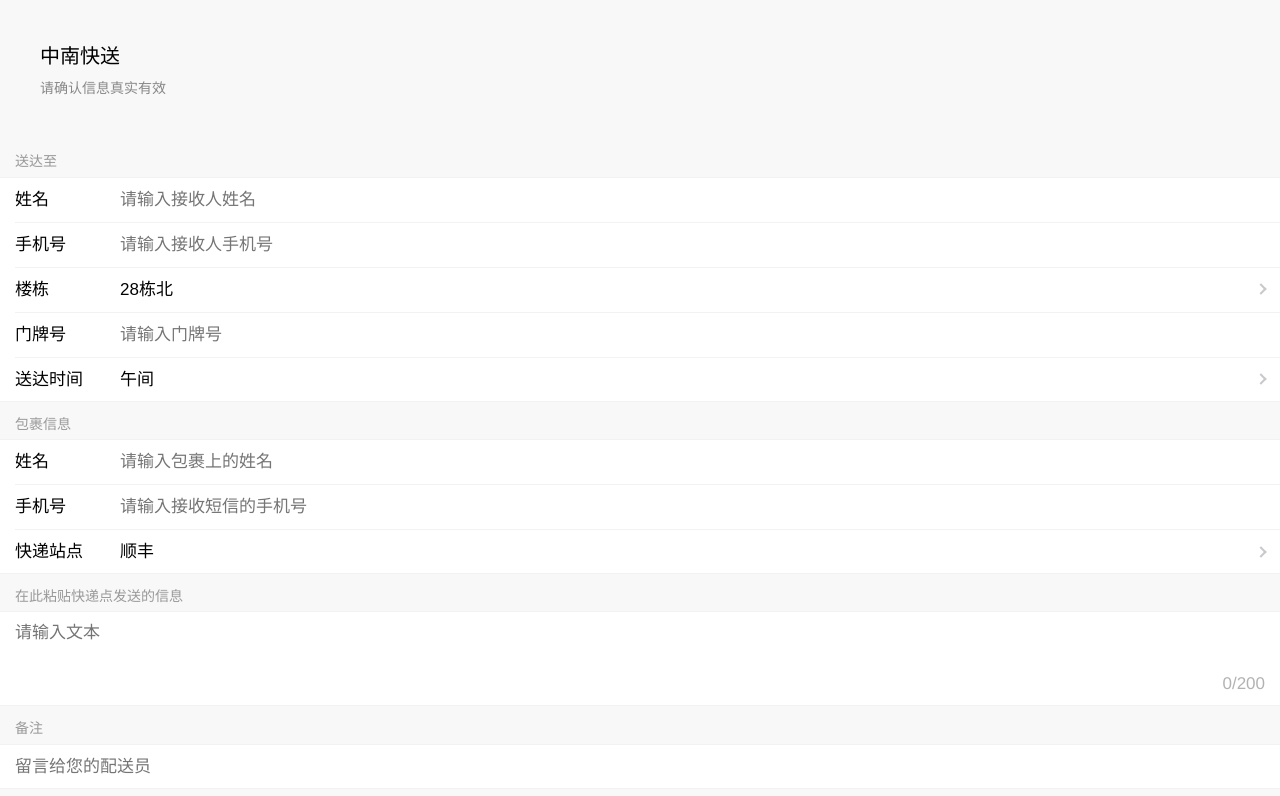
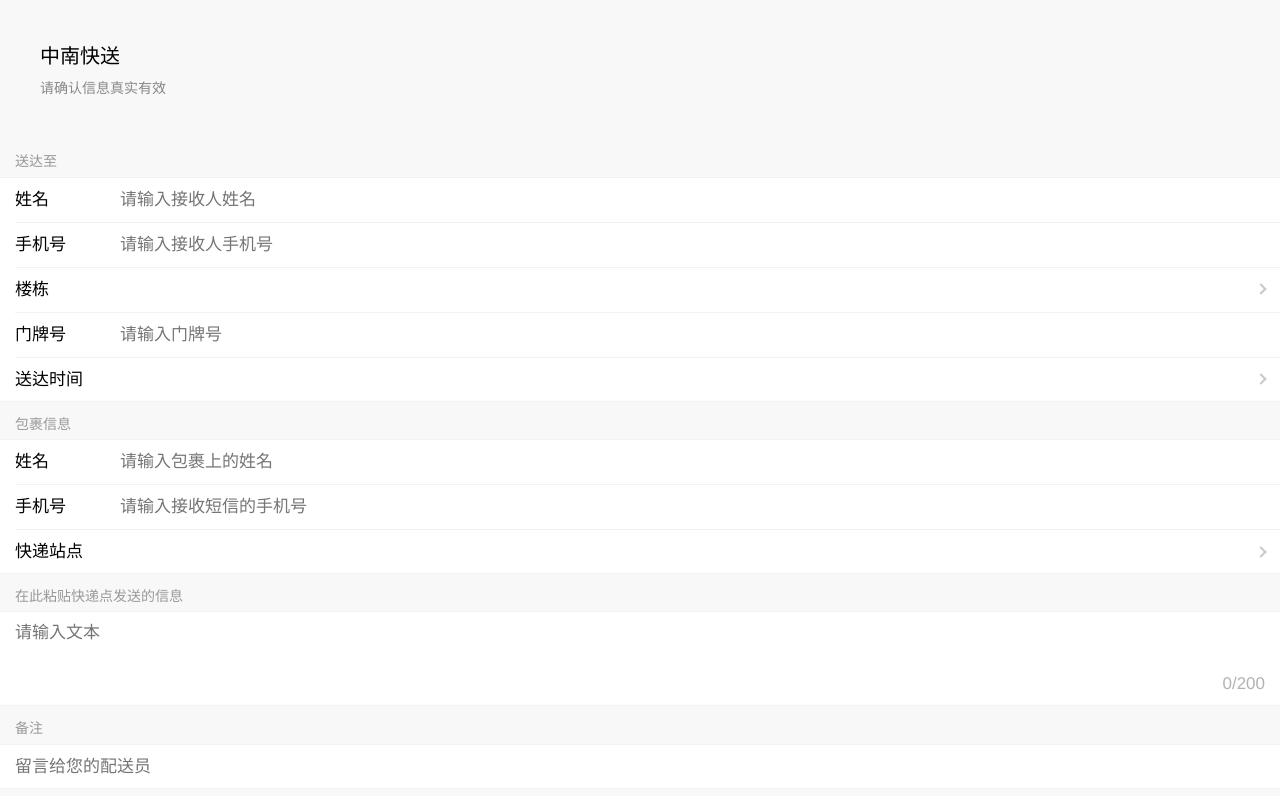
Before and after one commit to yummyjam/znks, a React (Create React App) app in the folder client/: page / in a window 1280 px wide. Shown: the top 796 px of the page. Built offline with nearby package versions, Linux system fonts and the light colour scheme.

Commit message:
Fill page complete

```diff
--- a/client/src/App.js
+++ b/client/src/App.js
@@ -3,79 +3,22 @@ import './components/weui/example.css';
 import './components/weui/weui.min.css';
 import Header from './components/Header';
 import Footer from "./components/Footer";
-import Input from "./components/Input";
-import Select from "./components/Select";
-import Textarea from "./components/Textarea";
-import Agree from "./components/Agree";
-import Btn from "./components/Btn";
-import Router from 'react-router';
+import { BrowserRouter as Router, Route, Link } from 'react-router-dom'
+import Fill from "./pages/Fill";
+import Confirm from "./pages/Confirm";
 
 class App extends Component {
-  constructor(props) {
-    super(props);
-    this.state = {
-      isAgreed: false
-    };
-    this.handleClick = this.handleClick.bind(this);
-    this.agreementClick = this.agreementClick.bind(this);
-  }
-  handleClick() {
-    alert('do not touch me, ok?')
-  }
-  agreementClick() {
-    this.setState((prev)=>({
-      isAgreed: !this.state.isAgreed
-    }));
-  }
   render() {
-    let expressLoc = {
-      '1':'顺丰',
-      '2':'圆通',
-      '3':'EMS'
-    }
-    let arrivalTime = {
-      '1': '午间',
-      '2': '晚间',
-      '3': '任意'
-    };
-    let options = {
-      '1': '28栋北',
-      '2': '1栋南'
-    };
-    let links = {
-      '百度': 'https://www.baidu.com/',
-      'Apple': 'https://www.apple.com/cn/'
-    };
     return (
       <div>
         <Header title="中南快送" desc="请确认信息真实有效" />
-        <div className="page__bd">
-          <div className="weui-cells__title">送达至</div>
-          <div className="weui-cells">
-            <Input label="姓名" type="text" placeholder="请输入接收人姓名" />
-            <Input label="手机号" type="number" placeholder="请输入接收人手机号" />
-            <Select label="楼栋" options={ options } />
-            <Input label="门牌号" type="number" placeholder="请输入门牌号" />
-            <Select label="送达时间" options={ arrivalTime } />
+        <Router>
+          <div>
+            <Route exact path="/" component={ Fill } />
+            <Route path="/confirm" component={ Confirm } />
           </div>
-          <div className="weui-cells__title">包裹信息</div>
-          <div className="weui-cells">
-            <Input label="姓名" type="text" placeholder="请输入包裹上的姓名" />
-            <Input label="手机号" type="number" placeholder="请输入接收短信的手机号" />
-            <Select label="快递站点" options={ expressLoc } />
-          </div>
-          <div className="weui-cells__title">在此粘贴快递点发送的信息</div>
-          <div className="weui-cells">
-            <Textarea placeholder="请输入文本" row="3" maxlength="200" />
-          </div>
-          <div className="weui-cells__title">备注</div>
-          <div className="weui-cells">
-            <Input type="text" placeholder="留言给您的配送员" />
-          </div>
-          <Agree href="javascript:;" onClick={ this.agreementClick } />
-          <Btn label="确定" onClick={ this.state.isAgreed ? this.handleClick : undefined } disabled={ !this.state.isAgreed } />
-        </div>
-        <Footer links={ links } text="Copyright © 2008-2016 weui.io" />
+        </Router>
+        <Footer links={ undefined } text="Copyright © 2008-2016 weui.io" />
       </div>
     );
   }
--- a/client/src/components/Btn.js
+++ b/client/src/components/Btn.js
@@ -12,7 +12,7 @@ class Btn extends Component {
     });
     return (
       <div className="weui-btn-area">
-        <a href="javascript:;" className={ cla } onClick={ this.props.onClick }>{ this.props.label }</a>
+        <a className={ cla } href="javascript:;" onClick={ this.props.onClick }>{ this.props.label }</a>
       </div>
     );
   }
--- a/client/src/components/Input.js
+++ b/client/src/components/Input.js
@@ -3,6 +3,18 @@ import './weui/example.css';
 import './weui/weui.min.css';
 
 class Input extends Component {
+  constructor(props) {
+    super(props);
+    this.state = {
+      value: ''
+    };
+    this.handleChange = this.handleChange.bind(this);
+  }
+  handleChange() {
+    this.setState(prevState => ({
+      value: this.input.value
+    }));
+  }
   render() {
     let hd;
     if (this.props.label) {
@@ -12,7 +24,7 @@ class Input extends Component {
       <div className="weui-cell">
         { hd }
         <div className="weui-cell__bd">
-          <input className="weui-input" type={ this.props.type } placeholder={ this.props.placeholder } ref={ (input) => { this.input = input; } } />
+          <input className="weui-input" type={ this.props.type } placeholder={ this.props.placeholder } ref={ (input) => { this.input = input; } } onChange={ this.handleChange } />
         </div>
       </div>
     );
--- a/client/src/components/Msg.js
+++ b/client/src/components/Msg.js
@@ -18,6 +18,7 @@ class Msg extends Component {
         <div className="weui-msg__opr-area">
           <p className="weui-btn-area">
             <a href="javascript:;" className="weui-btn weui-btn_primary" onClick={ this.props.primaryClick }>{ this.props.primaryBtn }</a>
+            { defaultBtn }
           </p>
         </div>
       </div>
--- a/client/src/components/Preview.js
+++ b/client/src/components/Preview.js
@@ -27,6 +27,7 @@ class Preview extends Component {
           { items }
         </div>
         <div className="weui-form-preview__ft">
+          { defaultBtn }
           <a className="weui-form-preview__btn weui-form-preview__btn_primary" href="javascript:;" onClick={ this.props.primaryClick }>{ this.props.primaryBtn }</a>
         </div>
       </div>
--- a/client/src/components/Select.js
+++ b/client/src/components/Select.js
@@ -3,6 +3,18 @@ import './weui/example.css';
 import './weui/weui.min.css';
 
 class Select extends Component {
+  constructor(props) {
+    super(props);
+    this.state = {
+      value: 0
+    };
+    this.handleChange = this.handleChange.bind(this);
+  }
+  handleChange() {
+    this.setState(prevState => ({
+      value: this.select.value
+    }));
+  }
   render() {
     let options = [];
     for (let key in this.props.options) {
@@ -14,7 +26,8 @@ class Select extends Component {
           <label className="weui-label">{ this.props.label }</label>
         </div>
         <div className="weui-cell__bd">
-          <select className="weui-select" ref={ (select) => { this.select = select; } }>
+          <select className="weui-select" ref={ (select) => { this.select = select; } } onChange={ this.handleChange }>
+            <option value="0"></option>
             { options }
           </select>
         </div>
--- a/client/src/components/Textarea.js
+++ b/client/src/components/Textarea.js
@@ -6,7 +6,8 @@ class Textarea extends Component {
   constructor(props) {
     super(props);
     this.state = {
-      counter: 0
+      counter: 0,
+      value: ''
     };
     this.handleInput = this.handleInput.bind(this);
   }
@@ -14,15 +15,16 @@ class Textarea extends Component {
     if (this.textarea.value.length > this.props.maxlength) {
       this.textarea.value = this.textarea.value.substring(0,this.props.maxlength);
     }
-    this.setState((prevState) => ({
-      counter: this.textarea.value.length
+    this.setState(prevState => ({
+      counter: this.textarea.value.length,
+      value: this.textarea.value
     }));
   }
   render() {
     return (
       <div className="weui-cell">
         <div className="weui-cell__bd">
-          <textarea className="weui-textarea" placeholder={ this.props.placeholder } rows={ this.props.rows } onInput={ this.handleInput } ref={ (textarea) => { this.textarea = textarea; } }></textarea>
+          <textarea className="weui-textarea" placeholder={ this.props.placeholder } rows={ this.props.rows } ref={ (textarea) => { this.textarea = textarea; } } onInput={ this.handleInput }></textarea>
           <div className="weui-textarea-counter"><span>{ this.state.counter }</span>/{ this.props.maxlength }</div>
         </div>
       </div>
--- /dev/null
+++ b/client/src/pages/Confirm.js
@@ -0,0 +1,21 @@
+import React, { Component } from 'react';
+import '../components/weui/example.css';
+import '../components/weui/weui.min.css';
+import Preview from "../components/Preview";
+
+class Confirm extends Component {
+  render() {
+    return (
+      <div className="page__bd">
+        <Preview label="付款金额" value="100" primaryBtn="确定" primaryClick={ undefined } items={
+          {
+            '1': '哈哈',
+            '2': '嘻嘻'
+          }
+        } />
+      </div>
+    );
+  }
+}
+
+export default Confirm;
--- /dev/null
+++ b/client/src/pages/Fill.js
@@ -0,0 +1,59 @@
+import React, { Component } from 'react';
+import '../components/weui/example.css';
+import '../components/weui/weui.min.css';
+import Input from "../components/Input";
+import Select from "../components/Select";
+import Textarea from "../components/Textarea";
+import Agree from "../components/Agree";
+import Btn from "../components/Btn";
+
+class Fill extends Component {
+  constructor(props) {
+    super(props);
+    this.state = {
+      agree: false
+    };
+    this.agreeClick = this.agreeClick.bind(this)
+    this.handleClick = this.handleClick.bind(this)
+  }
+  agreeClick() {
+    this.setState(prevState => ({
+      agree: !prevState.agree
+    }));
+  }
+  handleClick() {
+    browserHistory.push('/confirm', this.state)
+  }
+  render() {
+    return (
+      <div className="page__bd">
+        <div className="weui-cells__title">送达至</div>
+        <div className="weui-cells">
+          <Input label="姓名" type="text" placeholder="请输入接收人姓名" />
+          <Input label="手机号" type="number" placeholder="请输入接收人手机号" />
+          <Select label="楼栋" options={ undefined } />
+          <Input label="门牌号" type="number" placeholder="请输入门牌号" />
+          <Select label="送达时间" options={ undefined } />
+        </div>
+        <div className="weui-cells__title">包裹信息</div>
+        <div className="weui-cells">
+          <Input label="姓名" type="text" placeholder="请输入包裹上的姓名" />
+          <Input label="手机号" type="number" placeholder="请输入接收短信的手机号" />
+          <Select label="快递站点" options={ undefined } />
+        </div>
+        <div className="weui-cells__title">在此粘贴快递点发送的信息</div>
+        <div className="weui-cells">
+          <Textarea placeholder="请输入文本" row="3" maxlength="200" />
+        </div>
+        <div className="weui-cells__title">备注</div>
+        <div className="weui-cells">
+          <Input type="text" placeholder="留言给您的配送员" />
+        </div>
+        <Agree href="javascript:;" onClick={ this.agreeClick } />
+        <Btn label="确定" onClick={ this.state.agree ? this.handleClick : undefined } disabled={ !this.state.agree } />
+      </div>
+    );
+  }
+}
+
+export default Fill;
```
